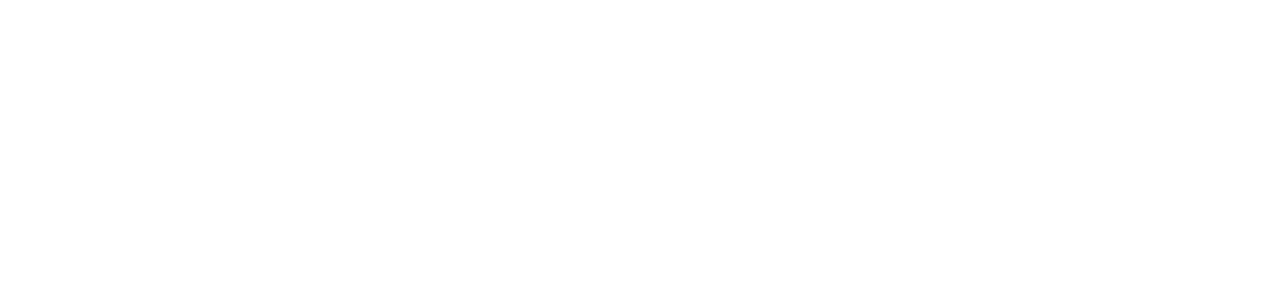
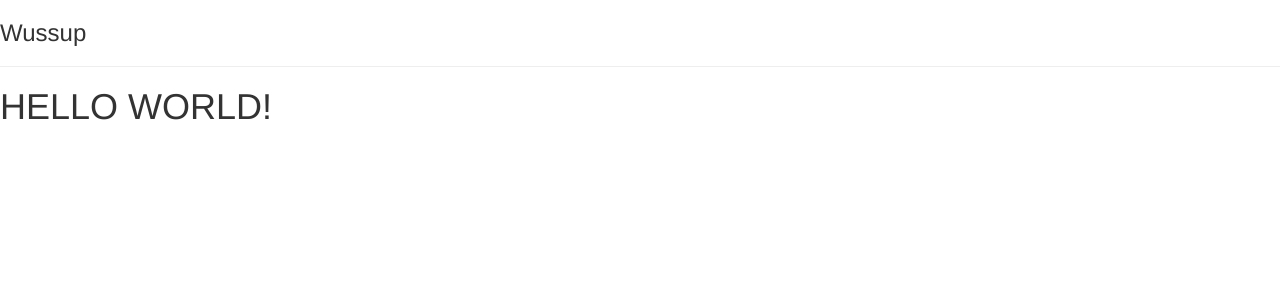
Before and after one commit to njabuloskosana/angular-projects, an Angular app in the folder my-first-app/: page / in a window 1280 px wide. Shown: the top 300 px of the page. Built offline with nearby package versions, Linux system fonts and the light colour scheme.

Commit message:
creating server component

```diff
--- a/my-first-app/src/app/app.component.html
+++ b/my-first-app/src/app/app.component.html
@@ -0,0 +1,3 @@
+<h3>Wussup</h3>
+<hr>
+<app-server></app-server>
--- /dev/null
+++ b/my-first-app/src/app/server/server.component.html
@@ -0,0 +1 @@
+<h1>HELLO WORLD!</h1>
```
Also changed, not shown: my-first-app/src/app/app.module.ts (+6 -2 lines), my-first-app/src/app/server/server.component.ts (added, +9 -0 lines).
